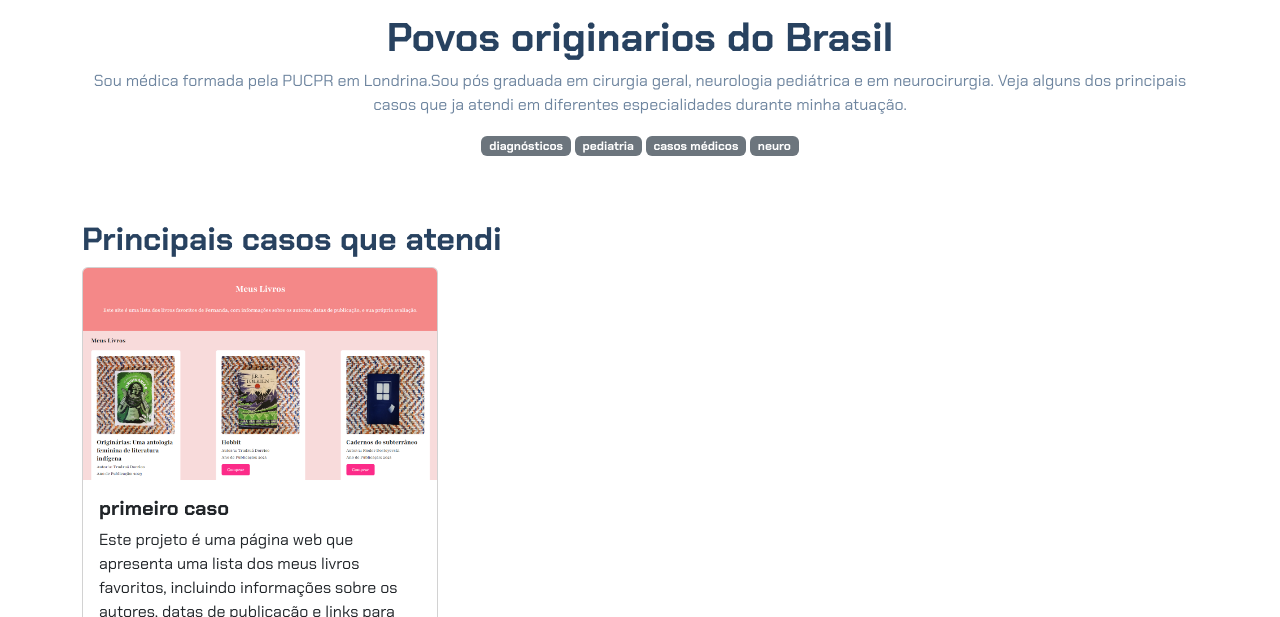
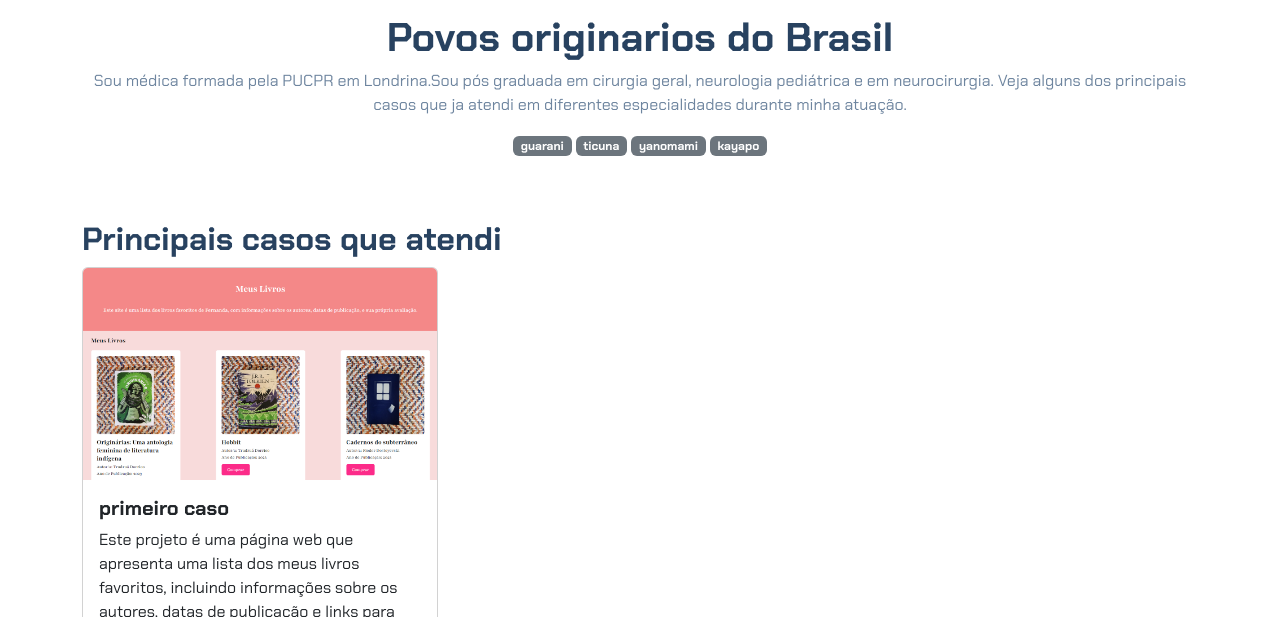
Before and after one commit to Ts-isa/projeto-portifolio-2B-isabella, a plain HTML site: page index.html in a window 1280 px wide. Shown: the part 183-800 px from the top of the page. Drawn offline with nearby package versions, Linux system fonts and the light colour scheme.

Commit message:
Update index.html

```diff
--- a/index.html
+++ b/index.html
@@ -21,10 +21,10 @@
 
          </p>
          <div>
-            <p class="badge bg-secondary">diagnósticos</p>
-            <p class="badge bg-secondary">pediatria</p>
-            <p class="badge bg-secondary">casos médicos</p>
-            <p class="badge bg-secondary">neuro</p>
+            <p class="badge bg-secondary">guarani</p>
+            <p class="badge bg-secondary">ticuna</p>
+            <p class="badge bg-secondary">yanomami</p>
+            <p class="badge bg-secondary">kayapo</p>
         </div>
     </header>
     <main class="container mt-5">
```
